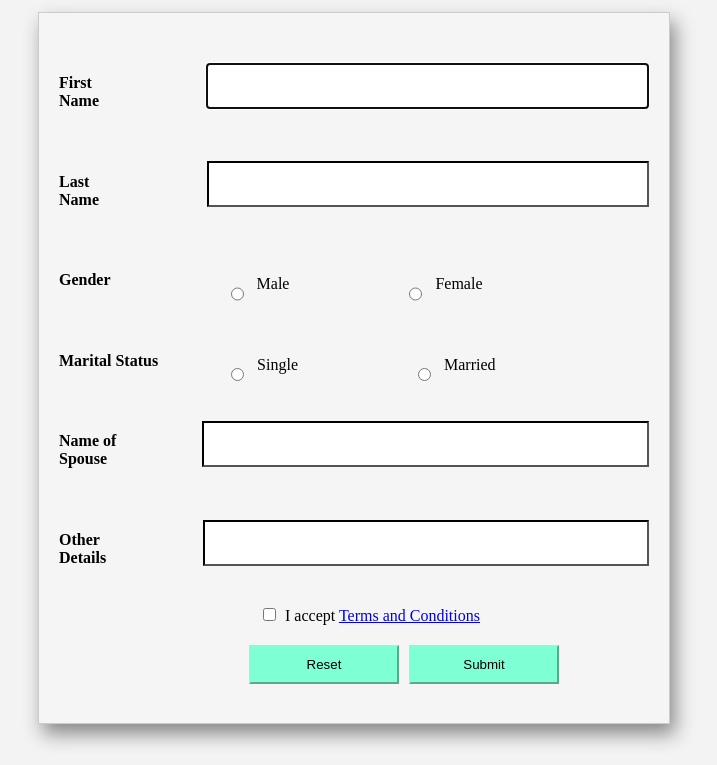
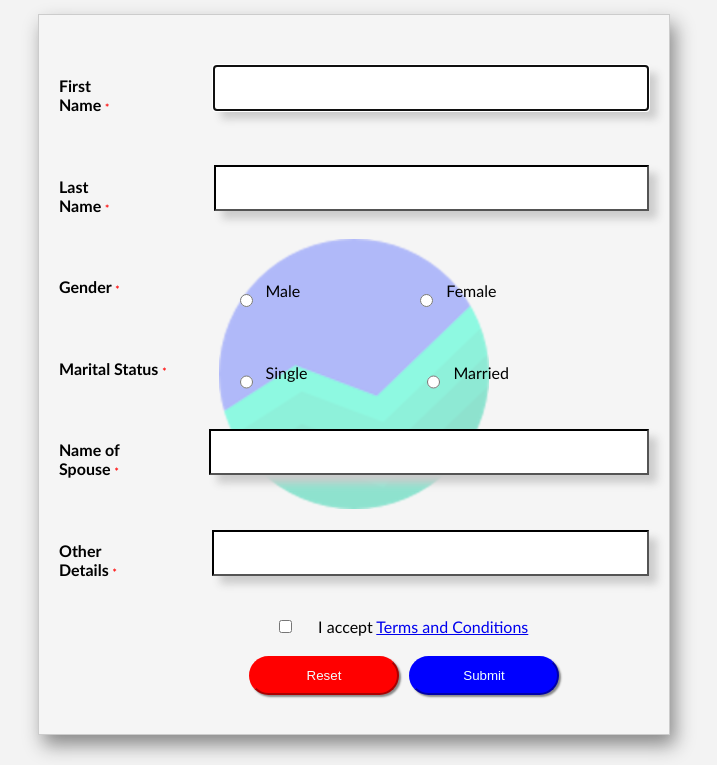
Before and after one commit to heisenbuggs/Groww-Phase-1, a plain HTML site: page index.html in a window 1280 px wide. Shown: the part 65-830 px from the top of the page, without its empty margins (286-1003 px from the left). Drawn offline with Linux system fonts and the light colour scheme.

Commit message:
UI Changes Done

```diff
--- a/form.css
+++ b/form.css
@@ -1,8 +1,16 @@
 body {
  background-color: #f3f3f3;
+ font-family: 'Gill Sans', 'Gill Sans MT', Calibri, 'Trebuchet MS', sans-serif;
 }
+
 .heading {
   text-align: center;
+}
+
+.star {
+  color: red;
+  font-size: 10px;
+  margin-top: -100px;
 }
 
 .container {
@@ -11,6 +19,10 @@ body {
   padding: 20px;
   box-shadow: 5px 10px 18px #888888;
   background-color: whitesmoke;
+  background-image: url(imageedit_2_6641076733.png);
+  background-position: center;
+  background-repeat: no-repeat;
+  opacity: 1;
 }
 
 .row {
@@ -24,22 +36,25 @@ body {
   margin-top: 10px;
   border-color: black;
   height: 40px;
+  box-shadow: 8px 8px 8px #CCC;
 }
 
 .lastname {
   width: 500px;
   margin-top: 10px;
-  margin-left: 83px;
+  margin-left: 84px;
   height: 40px;
   border-color: black;
+  box-shadow: 8px 8px 8px #CCC;
 }
 
 .inputboxSpouse {
-  margin-left: 47px;
+  margin-left: 43px;
   width: 500px;
   margin-top: 10px;
   height: 40px;
   border-color: black;
+  box-shadow: 8px 8px 8px #CCC;
 }
 
 .detailsbox {
@@ -48,6 +63,7 @@ body {
   width: 500px;
   height: 40px;
   border-color: black;
+  box-shadow: 8px 8px 8px #CCC;
 }
 
 .firstname:focus, .lastname:focus, .inputboxSpouse:focus, .detailsbox:focus,
@@ -74,8 +90,22 @@ body {
   margin-left: 10px;
   padding: 10px;
   width: 150px;
-  border-color: aquamarine;
-  background-color: aquamarine;
+  border-color: blue;
+  background-color: blue;
+  border-radius: 30px;
+  box-shadow: 2px 2px 2px #888;
+  color: azure;
+}
+
+.buttonreset {
+  margin-left: 10px;
+  padding: 10px;
+  width: 150px;
+  border-color: red;
+  background-color: red;
+  border-radius: 30px;
+  box-shadow: 2px 2px 2px #888;
+  color: azure;
 }
 
 .rowtnc {
@@ -88,21 +118,26 @@ body {
   margin-top: 20px;
 }
 
+#tnc {
+  margin: 20px 0 0 20px;
+}
+
 .tnc {
   margin-top: 20px;
   align-items: center;
   padding: 2px;
+  margin-left: 20px;
 }
 
 #textend {
   color: green;
   align-items: center;
-  margin-left: 250px;
+  margin-left: 290px;
 }
 
 #textend1, #textend2, #textend3 {
   color: red;
   align-items: center;
-  margin-left: 160px;
+  margin-left: 190px;
   font-size: 10px;
 }
--- a/index.html
+++ b/index.html
@@ -8,7 +8,7 @@
   <div class="container">
     <form id="form">
       <div class="row">
-        <h4>First Name</h4>
+        <h4>First Name <span class="star">*</span></h4>
         <input
           type="text"
           aria-label="firstname"
@@ -20,7 +20,7 @@
       </div>
       <h3 id="textend1" class="greenfont"></h3>
       <div class="row">
-        <h4>Last Name</h4>
+        <h4>Last Name <span class="star">*</span></h4>
         <input
           type="text"
           aria-label="lastname"
@@ -31,7 +31,7 @@
       </div>
       <h3 id="textend2" class="greenfont"></h3>
       <div class="row">
-        <h4>Gender</h4>
+        <h4>Gender <span class="star">*</span></h4>
         <input
           type="radio"
           name="gender"
@@ -52,7 +52,7 @@
         <label for="female" class="gender">Female</label>
       </div>
       <div class="row">
-        <h4>Marital Status</h4>
+        <h4>Marital Status <span class="star">*</span></h4>
         <input
           type="radio"
           name="status"
@@ -75,7 +75,7 @@
         <label for="female" class="gender">Married</label>
       </div>
       <div class="row">
-        <h4>Name of Spouse</h4>
+        <h4>Name of Spouse <span class="star">*</span></h4>
         <input
           type="text"
           aria-label="spousename"
@@ -86,7 +86,7 @@
       </div>
       <h3 id="textend3" class="greenfont"></h3>
       <div class="row">
-        <h4>Other Details</h4>
+        <h4>Other Details <span class="star">*</span></h4>
         <input
           type="multitext"
           aria-label="details"
@@ -100,7 +100,6 @@
           id="tnc"
           name="tnc"
           value="tnc"
-          class="tnc"
           aria-label="tnc"
         />
         <label for="tnc" class="tnc"
@@ -108,7 +107,7 @@
         >
       </div>
       <div class="rowbutton">
-        <button class="button" onclick="reset()">Reset</button>
+        <button class="buttonreset" onclick="reset()">Reset</button>
         <button class="button" onclick="return validateForm()">Submit</button>
       </div>
       <h3 id="textend" class="greenfont"></h3>
```
Also changed, not shown: imageedit_2_6641076733.png (added), logo-groww270.png (added).
